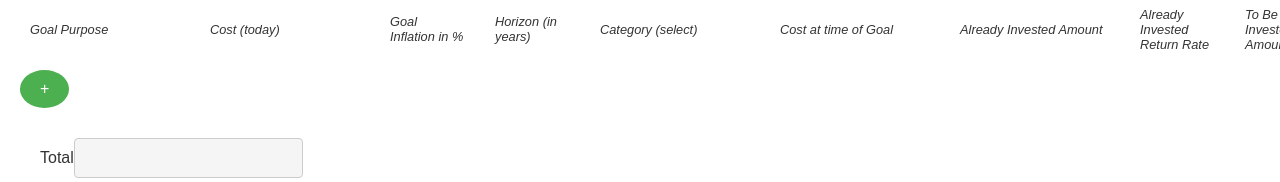
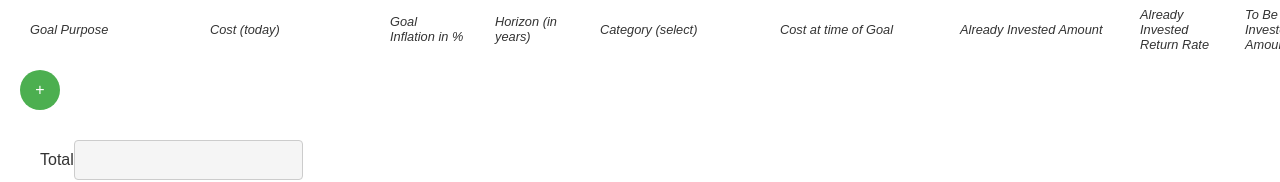
Before and after one commit to kumaran2442/miniprjt, a React (Create React App) app: page /calculation in a window 1280 px wide. Shown: the part 587-769 px from the top of the page. Built offline with nearby package versions, Linux system fonts and the light colour scheme.

Commit message:
Minor CSS corrections

```diff
--- a/src/InputPage/InputForm.css
+++ b/src/InputPage/InputForm.css
@@ -156,7 +156,7 @@ select {
 }
 
 .align-self-left {
-  align-self:flex-start;
+  align-self: flex-start;
 }
 
 input[readonly] {
@@ -170,7 +170,7 @@ input[readonly] {
 .goal-row label.small-input {
   width: 75px;
 }
-/* MyComponent.css */
+
 .bottomRightInput {
   position: static;
   bottom: 0;
@@ -178,39 +178,46 @@ input[readonly] {
   padding: 10px;
   margin: 10px;
 }
-#round-button {
-  display: inline-block;
-  padding: 10px 20px;
-  border-radius: 50%;
-  background-color: #4CAF50; /* Green color */
-  color: #fff; /* Text color */
-  text-align: center;
-  text-decoration: none;
+
+/** Add and remove buttons starts **/
+.add-remove-button {
+  border: none;
+  border-radius: 50px;
+  width: -moz-fit-content;
+  width: fit-content;
+  min-width: 40px;
+  height: 40px;
   font-size: 16px;
   cursor: pointer;
-  border: none; /* Remove border */
-  outline: none; /* Remove outline */
+  transition: border-radius 0.3s cubic-bezier(0.42, 0, 0.58, 1);
 }
 
-/* Hover effect */
-#round-button:hover {
-  background-color: #45a049; /* Darker green color on hover */
-}
-#remove-button {
-  display: inline-block;
-  padding: 10px 20px;
-  border-radius: 50%;
-  background-color: red; /* Green color */
-  color: #fff; /* Text color */
-  text-align: center;
-  text-decoration: none;
-  font-size: 16px;
-  cursor: pointer;
-  border: none; /* Remove border */
-  outline: none; /* Remove outline */
+/* Style for the original round button. */
+.add-button {
+  background-color: #4caf50 !important;
+  color: white;
 }
 
-/* Hover effect */
-#remove-button:hover {
-  background-color: coral; /* Darker green color on hover */
+.remove-button {
+  background-color: #f44336 !important;
+  color: white;
 }
+
+/* Style for the elongated button on hover. */
+.add-remove-button:hover {
+  /* Increase width to accommodate the text. */
+  width: -moz-fit-content;
+  width: fit-content;
+  text-align: center;
+}
+
+/* Add content for buttons on hover. */
+.add-button:hover::after {
+  content: " Add";
+}
+
+.remove-button:hover::after {
+  content: " Remove";
+}
+
+/** Add and remove buttons ends **/
--- a/src/InputPage/InputForm.js
+++ b/src/InputPage/InputForm.js
@@ -1,4 +1,4 @@
-import React, { useState,useEffect } from "react";
+import React, { useState, useEffect } from "react";
 import "./InputForm.css";
 import { calculateFutureValue, calculateMonthlySavings } from "../Utils/Calculation.js";
 import "./ToolTip.css"
@@ -6,8 +6,8 @@ import "./ToolTip.css"
 
 function InputForm() {
   const [inputValues, setInputValues] = useState([]);
-  const[annualIncome,setAnnualIncome]=useState("");
-  const[annualIncrement,setAnnualIncrement]=useState("");
+  const [annualIncome, setAnnualIncome] = useState("");
+  const [annualIncrement, setAnnualIncrement] = useState("");
   const [currentMonthlyExpenses, setCurrentMonthlyExpenses] = useState("");
   const [retiredExpenses, setRetiredExpenses] = useState("");
   const [inflation, setInflation] = useState("");
@@ -63,7 +63,7 @@ function InputForm() {
   const handleAddGoal = () => {
     setInputValues((prevState) => [
       ...prevState,
-      { goal: "", cost: "", goalInflation:"", horizon: "", category: "", costAtTimeOfGoal:0, alreadyInvestedAmount:0, alreadyInvestedAmountReturnRate:0},
+      { goal: "", cost: "", goalInflation: "", horizon: "", category: "", costAtTimeOfGoal: 0, alreadyInvestedAmount: 0, alreadyInvestedAmountReturnRate: 0 },
     ]);
   };
   const handleTopFieldsChange = () => {
@@ -93,14 +93,12 @@ function InputForm() {
     // Perform any necessary validation or processing of the goal purposes data
     console.log(inputValues);
   };
-  const inflationValidation=(v)=>
-  {
-    if( v>10 ||v<7)alert("the inflation rate occurs between 7 and 10");
+  const inflationValidation = (v) => {
+    if (v > 10 || v < 7) alert("the inflation rate occurs between 7 and 10");
   };
 
-  const numValidation=(n)=>
-  {
-    if(n<10 || n>100) alert("Kindly enter the correct details in the input field");
+  const numValidation = (n) => {
+    if (n < 10 || n > 100) alert("Kindly enter the correct details in the input field");
   };
   return (
     <div>
@@ -151,7 +149,7 @@ function InputForm() {
                 type="number"
                 value={retirementAge}
                 tooltipText="enter your retirement"
-                onBlur={()=>numValidation(retirementAge)}
+                onBlur={() => numValidation(retirementAge)}
                 onChange={(event) => setRetirementAge(event.target.value)}
               />
               <div class="tooltip">&#9432;
@@ -163,7 +161,7 @@ function InputForm() {
               <input
                 type="number"
                 value={lifeExpectancy}
-                onBlur={()=>numValidation(lifeExpectancy)}
+                onBlur={() => numValidation(lifeExpectancy)}
                 onChange={(event) => setLifeExpectancy(event.target.value)}
               />
               <div class="tooltip">&#9432;
@@ -175,7 +173,7 @@ function InputForm() {
               <input
                 type="number"
                 value={retiredExpenses}
-                onBlur={()=>numValidation(retiredExpenses)}
+                onBlur={() => numValidation(retiredExpenses)}
                 onChange={(event) => setRetiredExpenses(event.target.value)}
               />
               <div class="tooltip">&#9432;
@@ -201,7 +199,7 @@ function InputForm() {
               <input
                 type="number"
                 value={annualIncrement}
-                onBlur={()=>numValidation(annualIncrement)}
+                onBlur={() => numValidation(annualIncrement)}
                 onChange={(event) => setAnnualIncome(event.target.value)}
               />
               <div class="tooltip">&#9432;
@@ -337,20 +335,19 @@ function InputForm() {
                   readOnly
                 />
                 <button
-                  id="remove-button"
                   type="button"
                   onClick={() => handleRemoveGoal(index)}
-                  className="remove-button align-self-center"
+                  className="add-remove-button remove-button"
                 >
                   X
                 </button>
               </div>
             ))}
+
             <button
               type="button"
               onClick={handleAddGoal}
-              className="add-button"
-              id="round-button"
+              className="add-remove-button add-button"
             >
               +
             </button>
```
Lines whose indentation alone changed are shown as unchanged.
